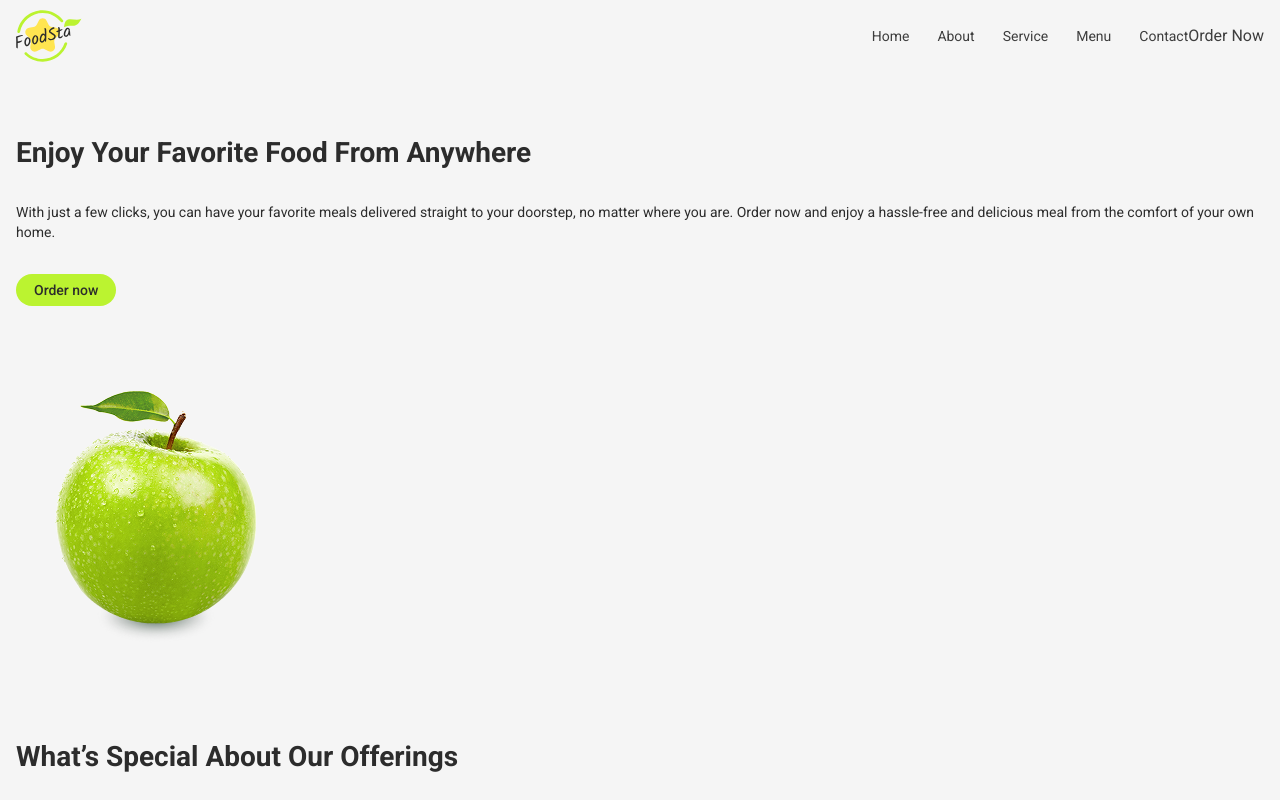
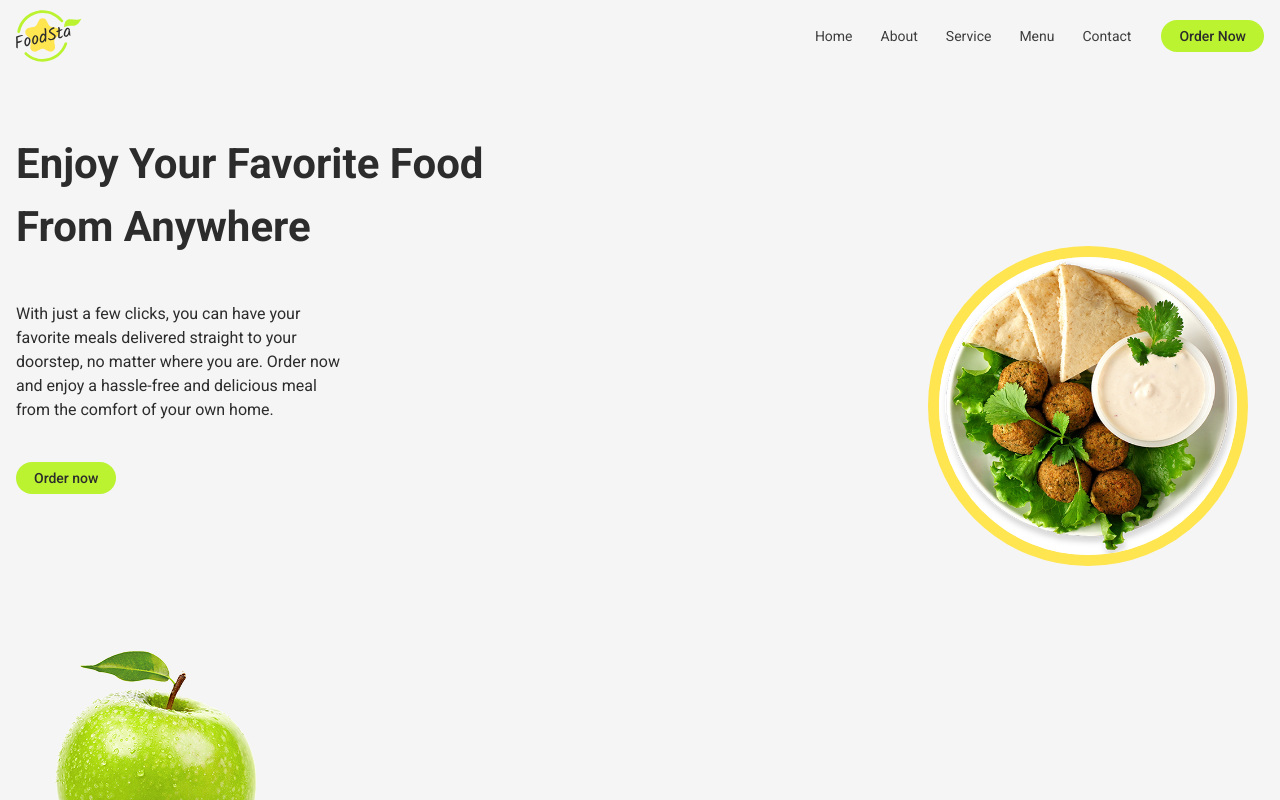
Before and after one commit to Iaroslav-Marchuk/food-sta, a React (Vite) app: page / in a window 1280 px wide. Shown: the top 800 px of the page. Built offline with nearby package versions, Linux system fonts and the light colour scheme.

Commit message:
add work

```diff
--- a/src/components/MainPic/MainPic.jsx
+++ b/src/components/MainPic/MainPic.jsx
@@ -1,7 +1,9 @@
 function MainPic({ className = '' }) {
   return (
-    <div className={`${className}`}>
-      <img src="/img1.jpg" width="528" height="528" alt="main picture" />
+    <div
+      className={`border-11 rounded-[50%] border-(--yellow-main) bg-(--white) ${className}`}
+    >
+      <img src="/img2.jpg" alt="main picture" className="rounded-[50%]" />
     </div>
   );
 }
--- a/src/sections/AboutSection/AboutSection.jsx
+++ b/src/sections/AboutSection/AboutSection.jsx
@@ -1,21 +1,20 @@
 import ApplePic from '../../components/ApplePic/ApplePic.jsx';
-import Button from '../../components/Button/Button.jsx';
 import Layout from '../../components/Layout/Layout.jsx';
 
 function AboutSection() {
   return (
-    <section className="mb-33">
+    <section className="mb-33 md:mb-47.5">
       <Layout>
         <ApplePic className="mb-15" />
-        <h2 className="font-bold text-[28px] mb-7 text-(--black)">
+        <h2 className="font-bold text-[28px] mb-7 text-(--black) md:w-[526px] md:text-[42px] md:mb-5">
           What’s Special About Our Offerings
         </h2>
-        <p className="text-sm mb-8 text-(--black) leading-[1.43]">
+        <p className="text-sm mb-8 text-(--black) leading-[1.43] md:w-[500px] md:text-base md:leading-normal md:mb-[25px]">
           With our platform, you can browse through a diverse selection of
           cuisines and local restaurants, and choose from a variety of dishes
           that cater to your specific taste buds.
         </p>
-        <div className="flex flex-col gap-6 mb-7">
+        <div className="flex flex-col gap-6 mb-7 md:flex-row md:gap-20 md:mb-5">
           <div>
             <svg className="w-12 h-12 mb-2">
               <use href="/icons.svg#icon-delivery"></use>
--- a/src/sections/HeaderSection/HeaderSection.jsx
+++ b/src/sections/HeaderSection/HeaderSection.jsx
@@ -1,20 +1,21 @@
-import Button from '../../components/Button/Button.jsx';
 import Layout from '../../components/Layout/Layout.jsx';
 import Navigation from '../../components/Navigation/Navigation.jsx';
 
 function HeaderSection() {
   return (
-    <Layout className="flex items-center justify-between">
-      <a href="./index.html" className="py-2.5">
+    <Layout className="flex items-center">
+      <a href="./index.html" className="py-2.5 md:mr-auto">
         <svg className="w-16.5 h-13">
           <use href="/icons.svg#icon-logo"></use>
         </svg>
       </a>
-      <div className="hidden md:flex">
-        <Navigation className="flex gap-7 [&>li>a]:py-7" />
-        <Button>Order Now</Button>
-      </div>
-      <button className="md:hidden" type="button">
+
+      <Navigation className="hidden md:flex gap-7 [&>li>a]:py-7 " />
+      <button className="hidden md:block text-sm font-medium text-(--black) bg-(--green) rounded-full px-4.5 py-1.5 md:ml-7.5">
+        Order Now
+      </button>
+
+      <button className="ml-auto md:hidden" type="button">
         <svg className="fill-(--dark-green) hover:fill-(--yellow-main) transition-colors duration-200 h-7 w-7">
           <use href="/icons.svg#icon-menu"></use>
         </svg>
--- a/src/sections/HeroSection/HeroSection.jsx
+++ b/src/sections/HeroSection/HeroSection.jsx
@@ -4,21 +4,21 @@ import MainPic from '../../components/MainPic/MainPic.jsx';
 function HeroSection() {
   return (
     <section className="mt-15 mb-22.5">
-      <Layout>
-        <h1 className="font-bold text-[28px] mb-7 text-(--black)">
+      <Layout className="md:relative">
+        <h1 className="font-bold text-[28px] mb-7 text-(--black) md:w-[536px] md:text-[42px] md:mb-11">
           Enjoy Your Favorite Food From Anywhere
         </h1>
-        <p className="text-sm mb-8 text-(--black) leading-[1.43]">
+        <p className="text-sm mb-8 text-(--black) leading-[1.43] md:w-[336px] md:text-base md:mb-10 md:leading-normal">
           With just a few clicks, you can have your favorite meals delivered
           straight to your doorstep, no matter where you are. Order now and
           enjoy a hassle-free and delicious meal from the comfort of your own
           home.
         </p>
         <search></search>
-        <MainPic className="hidden" />
+        <MainPic className="hidden md:block w-80 h-80 absolute bottom-0 right-8" />
         <button
           type="button"
-          className="text-sm font-medium text-(--black) bg-(--green) rounded-full px-4.5 py-1.5  "
+          className="text-sm font-medium text-(--black) bg-(--green) rounded-full px-4.5 py-1.5 mb-[72px]"
         >
           Order now
         </button>
```
